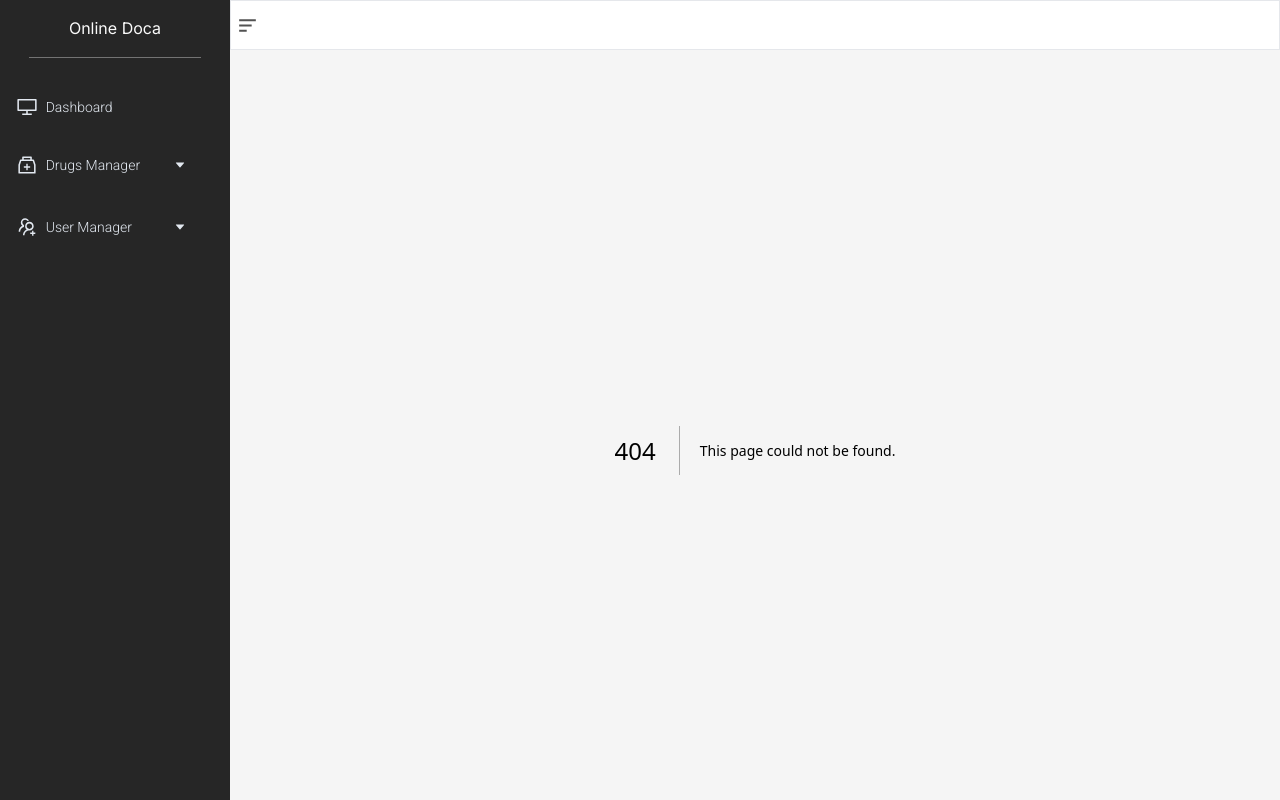
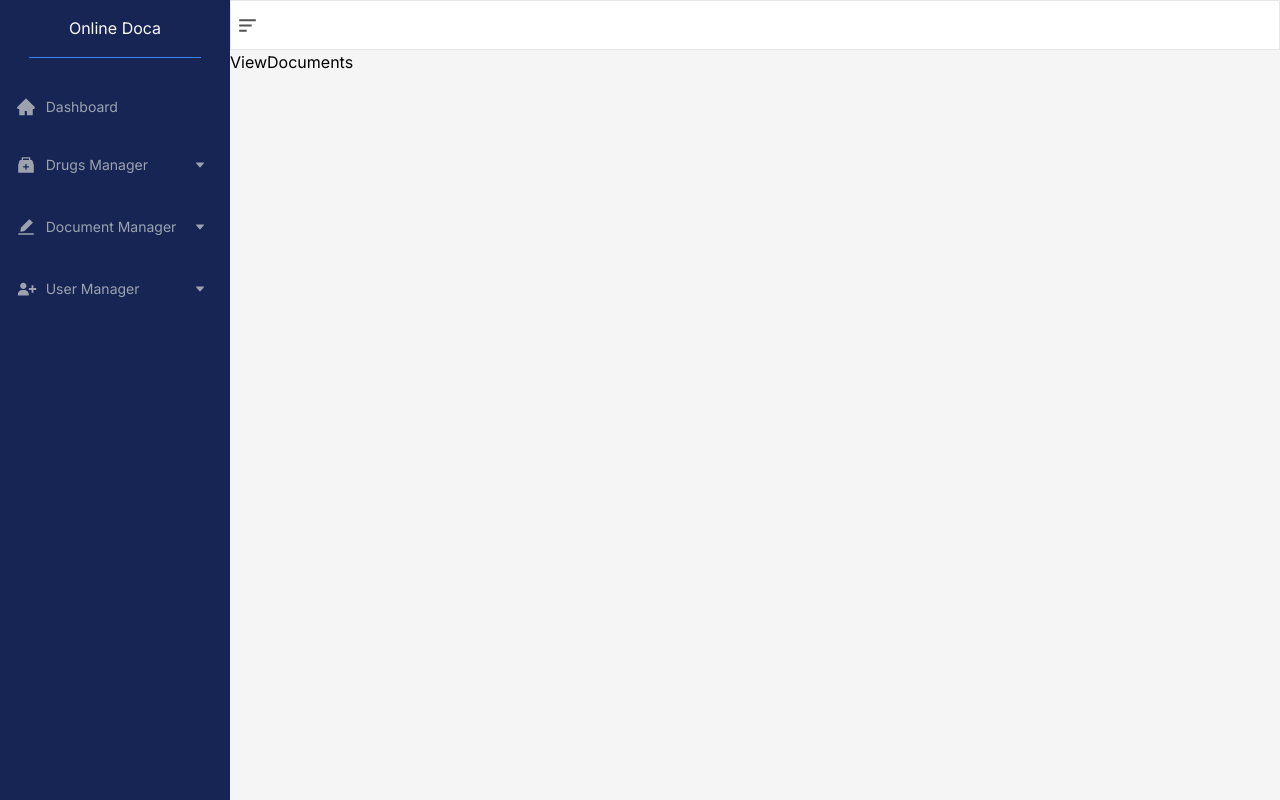
Before and after one commit to shehanthw/healthcare-project, a Next.js app: page /documents in a window 1280 px wide. Before the commit this address had no page. Built offline with nearby package versions, Linux system fonts and the light colour scheme.

Commit message:
changed the theme in UI - user management

```diff
--- /dev/null
+++ b/src/app/(routes)/documents/create/page.tsx
@@ -0,0 +1,9 @@
+import React from "react";
+
+type Props = {};
+
+const CreateDocuments = (props: Props) => {
+  return <div>CreateDocuments</div>;
+};
+
+export default CreateDocuments;
--- /dev/null
+++ b/src/app/(routes)/documents/page.tsx
@@ -0,0 +1,9 @@
+import React from "react";
+
+type Props = {};
+
+const ViewDocuments = (props: Props) => {
+  return <div>ViewDocuments</div>;
+};
+
+export default ViewDocuments;
--- a/src/app/(routes)/users/create/page.tsx
+++ b/src/app/(routes)/users/create/page.tsx
@@ -53,10 +53,10 @@ const CreateUser = (props: Props) => {
   };
 
   return (
-    <div className="p-2 flex flex-col items-center w-full">
+    <div className="p-2 flex flex-col items-center w-full overflow-auto h-full">
       <form
         onSubmit={handleSubmit(onSubmit)}
-        className={`flex flex-col items-center p-4 w-[80%] space-y-1 text-neutral-700 text-sm ${roboto.className} bg-white rounded-2xl shadow-sm shadow-neutral-500`}
+        className={`flex flex-col items-center p-4 w-[80%] space-y-3 text-neutral-700 text-sm ${roboto.className} bg-white rounded-2xl shadow-sm shadow-neutral-500`}
       >
         <div className="text-md text-slate-500 flex items-center space-x-2">
           <BiUserCircle size={20} />
@@ -67,11 +67,11 @@ const CreateUser = (props: Props) => {
             className="flex flex-col w-full justify-center items-center"
             key={index}
           >
-            <span className="flex w-[60%] justify-start space-x-1">
-              <span className="text-red-600">*</span> <span>{item.title}</span>
+            <span className="flex w-[60%] h-[25px] justify-start space-x-1 text-gray-500">
+              <span>{item.title}</span>
             </span>
             <input
-              className="p-1 border border-neutral-300 w-[60%] outline-none h-[32px]"
+              className="form-input"
               type={item.type}
               id={item.id}
               placeholder={`Enter ${item.title}`}
@@ -86,7 +86,7 @@ const CreateUser = (props: Props) => {
           </div>
         ))}
         <div className="w-[60%]">
-          <button className="btn btn-primary" type="submit">
+          <button className="btn btn-secondary" type="submit">
             Submit
           </button>
         </div>
--- a/src/app/(routes)/users/page.tsx
+++ b/src/app/(routes)/users/page.tsx
@@ -37,7 +37,7 @@ const Users = () => {
   }, [username, role]);
 
   return (
-    <div className="p-2">
+    <div className="p-2 overflow-auto h-full">
       <div className="w-full flex justify-between p-2">
         {/* toggle filter users component on & off */}
         <button
@@ -55,7 +55,7 @@ const Users = () => {
             setRole={setRole}
           />
         ) : (
-          <div className="layout-transition"></div>
+          <div className="layout-transition ease-in-out"></div>
         )}
 
         {/* redirect to user creation page */}
--- a/src/app/globals.css
+++ b/src/app/globals.css
@@ -4,7 +4,11 @@
 
 
 .navbar-menu-top{
-    @apply p-2 text-sm flex items-center w-full h-[50px] hover:bg-neutral-600 text-slate-200 cursor-pointer rounded-md whitespace-nowrap
+    @apply p-2 text-sm flex items-center w-full h-[50px] hover:bg-blue-900 text-gray-400 hover:text-gray-200 cursor-pointer rounded-md whitespace-nowrap
+}
+
+.submenu-menu-top{
+    @apply p-2 text-sm flex items-center w-full h-[50px] hover:bg-blue-900 text-gray-400 hover:text-gray-200 cursor-pointer rounded-md whitespace-nowrap
 }
 
 .layout-transition {
@@ -20,5 +24,9 @@
 }
 
 .btn-secondary{
-    @apply bg-slate-600 text-neutral-100 hover:bg-slate-500 shadow-md shadow-neutral-500 text-sm
+    @apply bg-[#4482FF] text-neutral-100 hover:bg-blue-400 shadow-sm shadow-neutral-500 text-sm
 }
+
+.form-input{
+    @apply p-2 border border-gray-200 w-[60%] text-gray-500 outline-none h-[35px] rounded-sm focus:ring-1 focus:ring-blue-300 ring-opacity-50 focus:ease-in-out placeholder-gray-300
+}
--- a/src/components/Main.tsx
+++ b/src/components/Main.tsx
@@ -20,7 +20,7 @@ const Layout = ({ children }: Props) => {
     <div
       className={`fixed ${
         isOpen ? "ml-[230px] w-[calc(100vw-230px)]" : "w-[100vw]"
-      } mt-[50px] h-[calc(100vh-50px)] bg-neutral-100 layout-transition overflow-auto`}
+      } mt-[50px] h-[calc(100vh-50px)] bg-neutral-100 layout-transition`}
     >
       {isLoaderOn ? <LoaderPage /> : ""}
       {children}
--- a/src/components/navbar/Navbar.tsx
+++ b/src/components/navbar/Navbar.tsx
@@ -3,21 +3,21 @@
 import React, { useState } from "react";
 import {
   AiOutlineCaretDown,
-  AiOutlineDesktop,
+  AiFillHome,
   AiOutlineCaretUp,
 } from "react-icons/ai";
 import { menuItems } from "./NavbarItems";
 import { useLayoutContext } from "@/contexts/NavbarContext";
 import Link from "next/link";
 import { usePathname } from "next/navigation";
-import { Roboto } from "next/font/google";
+import { Inter } from "next/font/google";
 import { useLoaderContext } from "@/contexts/NavbarContext";
 
 type Props = {};
 
-const roboto = Roboto({
+const roboto = Inter({
   subsets: ["latin"],
-  weight: ["300"],
+  weight: ["400"],
 });
 
 const Navbar = (props: Props) => {
@@ -38,13 +38,13 @@ const Navbar = (props: Props) => {
 
   return (
     <div
-      className={`fixed bg-neutral-800 ${
+      className={`fixed bg-blue-950 ${
         isOpen ? "w-[230px]" : "w-[0px]"
       }  h-screen flex flex-col space-y-6 layout-transition p-2`}
     >
       {/* title div */}
       <div className="w-full flex justify-center h-[50px]">
-        <div className="p-2 flex justify-center h-full w-[80%] border-b border-neutral-500 text-neutral-50">
+        <div className="p-2 flex justify-center h-full w-[80%] border-b border-blue-500 text-neutral-50">
           Online Doca
         </div>
       </div>
@@ -56,13 +56,13 @@ const Navbar = (props: Props) => {
 
         <Link
           className={`navbar-menu-top ${
-            pathname == "/dashboard" ? "bg-neutral-600" : ""
+            pathname == "/dashboard" ? "bg-blue-900" : ""
           } `}
           href="/dashboard"
           onClick={() => handleLoader()}
         >
           <span className="w-[15%] flex">
-            <AiOutlineDesktop size={22} />
+            <AiFillHome size={20} />
           </span>
           <span className="w-[65%]">Dashboard</span>
           <span className="w-[20%]">
@@ -78,8 +78,8 @@ const Navbar = (props: Props) => {
               onClick={() => handleMenuItemClick(index)}
             >
               <span className="w-[15%] flex">{item.icon}</span>
-              <span className="w-[65%]">{item.title}</span>
-              <span className="w-[20%]">
+              <span className="w-[75%]">{item.title}</span>
+              <span className="w-[10%] flex justify-centerS">
                 {item.isActive ? (
                   <AiOutlineCaretUp size={12} />
                 ) : (
@@ -92,15 +92,15 @@ const Navbar = (props: Props) => {
               item.subItems?.map((subItem, index) => (
                 <Link
                   className={` ${
-                    pathname == subItem.path ? "bg-neutral-600" : ""
-                  }  navbar-menu-top layout-transition`}
+                    pathname == subItem.path ? "bg-blue-900" : ""
+                  }   submenu-menu-top layout-transition`}
                   key={index}
                   href={subItem.path}
                   onClick={() => handleLoader()}
                 >
                   <span className="w-[15%] flex"></span>
-                  <span className="w-[65%]">{subItem.subName}</span>
-                  <span className="w-[20%]"></span>
+                  <span className="w-[15%] text-xs">{subItem.icon}</span>
+                  <span className="w-[60%] text-xs">{subItem.subName}</span>
                 </Link>
               ))
             ) : (
--- a/src/components/navbar/NavbarItems.tsx
+++ b/src/components/navbar/NavbarItems.tsx
@@ -1,14 +1,12 @@
-import {
-  AiOutlineUsergroupAdd,
-  AiOutlineMedicineBox,
-  AiOutlineDesktop,
-} from "react-icons/ai";
+import { AiFillMedicineBox, AiFillEdit } from "react-icons/ai";
+import { BiSolidUserPlus } from "react-icons/bi";
 
 type Props = {};
 
 type SubItems = {
   subName: string;
   path: string;
+  icon: string;
 }[];
 
 type NavMenuItems = {
@@ -21,33 +19,55 @@ type NavMenuItems = {
 
 const menuItems: NavMenuItems = [
   {
-    icon: <AiOutlineMedicineBox size={22} />,
+    icon: <AiFillMedicineBox size={20} />,
     title: "Drugs Manager",
     isActive: false,
     subItems: [
       {
-        subName: "view drugs",
+        subName: "View Drugs",
         path: "/drugs",
+        icon: "VD",
       },
       {
-        subName: "create & edit drugs",
+        subName: "Create & Edit Drugs",
         path: "/",
+        icon: "ED",
       },
     ],
   },
 
   {
-    icon: <AiOutlineUsergroupAdd size={22} />,
+    icon: <AiFillEdit size={20} />,
+    title: "Document Manager",
+    isActive: false,
+    subItems: [
+      {
+        subName: "View Documents",
+        path: "/documents",
+        icon: "VU",
+      },
+      {
+        subName: "Create & Edit Documents",
+        path: "/documents/create",
+        icon: "EU",
+      },
+    ],
+  },
+
+  {
+    icon: <BiSolidUserPlus size={22} />,
     title: "User Manager",
     isActive: false,
     subItems: [
       {
-        subName: "view users",
+        subName: "View Users",
         path: "/users",
+        icon: "VU",
       },
       {
-        subName: "create & edit User",
+        subName: "Create & Edit User",
         path: "/users/create",
+        icon: "EU",
       },
     ],
   },
```
Also changed, not shown: src/components/users/FilterUsers.tsx (+13 -25 lines), src/components/users/UsersTable.tsx (+10 -10 lines).
